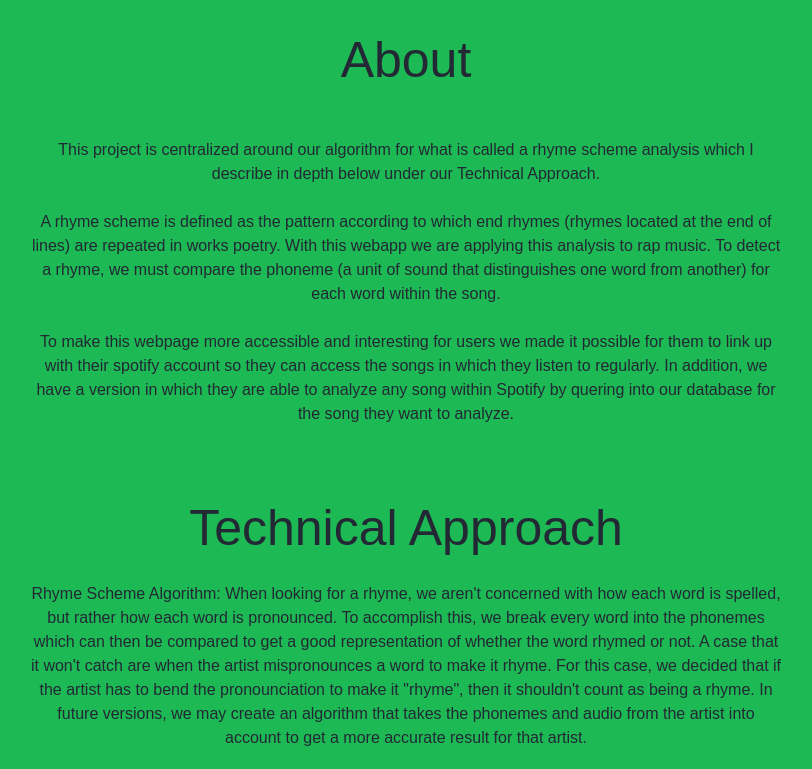
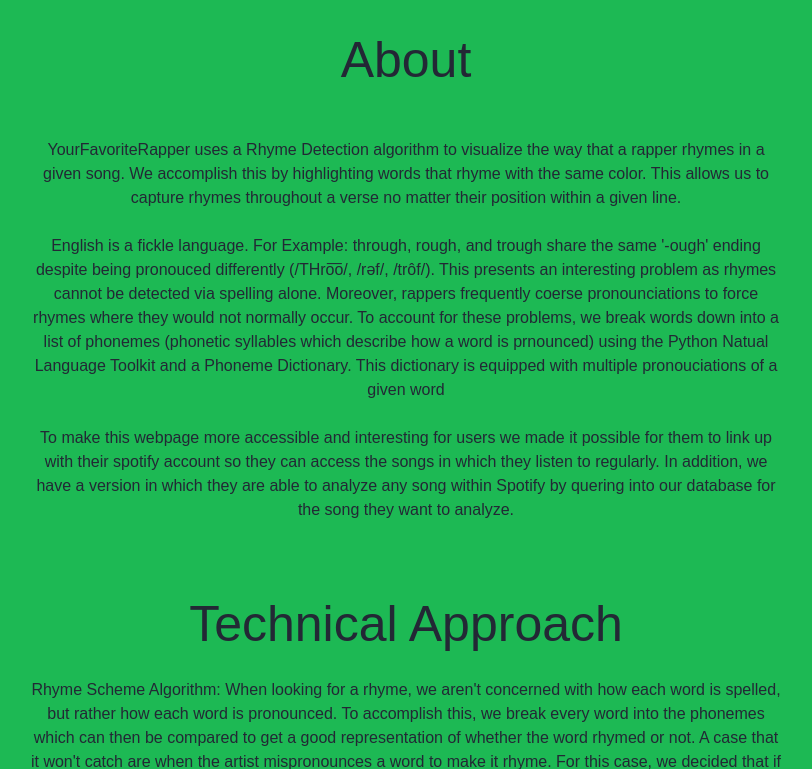
Before and after one commit to alexmarozick/RapAnalysis, a Flask app: page /about in a window 1280 px wide. Shown: the part 48-817 px from the top of the page, without its empty margins (234-1046 px from the left). Run offline with Flask 2, Linux system fonts and the light colour scheme; parts of the project's set-up code (start-up, migrations or seed data) failed here and were passed over; some libraries are stand-ins or nearby versions.

Commit message:
changes to makefile and about.html

```diff
--- a/rap_analysis/app.py
+++ b/rap_analysis/app.py
@@ -8,7 +8,6 @@ from pprint import pprint as pp
 from werkzeug.utils import secure_filename
 from werkzeug.exceptions import HTTPException, default_exceptions, Aborter
 from spotipy.oauth2 import SpotifyOAuth
-from buildDB import get_lyrics
 import os
 import pprint
 import requests
--- a/rap_analysis/templates/about.html
+++ b/rap_analysis/templates/about.html
@@ -69,11 +69,17 @@
             <h1 class="header-section">About</h1>
             <br>
             <div class="about-text">
-                This project is centralized around our algorithm for what is called a rhyme scheme analysis which I describe in depth below under our Technical Approach. <br><br>
+                <!-- This project is centralized around our algorithm for what is called a rhyme scheme analysis which I describe in depth below under our Technical Approach. -->
 
-                A rhyme scheme is defined as the pattern according to which end rhymes (rhymes located at the end of lines) are repeated in works poetry.
+                YourFavoriteRapper uses a Rhyme Detection algorithm to visualize the way that a rapper rhymes in a given song. We accomplish this by highlighting words that rhyme with the same color. This allows us to capture rhymes throughout a verse no matter their position within a given line.
+
+                <br><br>
+                English is a fickle language. For Example: through, rough, and trough share the same '-ough' ending despite being pronouced differently (/THro͞o/, /rəf/, /trôf/). This presents an interesting problem as rhymes cannot be detected via spelling alone. Moreover, rappers frequently coerse pronounciations to force rhymes where they would not normally occur. To account for these problems, we break words down into a list of phonemes (phonetic syllables which describe how a word is prnounced) using the Python Natual Language Toolkit and a Phoneme Dictionary. This dictionary is equipped with multiple pronouciations of a given word
+
+
+                <!-- A rhyme scheme is defined as the pattern according to which end rhymes (rhymes located at the end of lines) are repeated in works poetry.
                 With this webapp we are applying this analysis to rap music. To detect a rhyme, we must compare the phoneme (a unit of sound that
-                distinguishes one word from another) for each word within the song.
+                distinguishes one word from another) for each word within the song. -->
                 <br><br>
                 To make this webpage more accessible and interesting for users we made it possible for them to link up
                 with their spotify account so they can access the songs in which they listen to regularly. In addition, we have
```
Also changed, not shown: clcmudict.py (renamed from database_scripts/clcmudict.py), rap_analysis/databaseops.py (line endings or trailing spaces), 1 other file.
